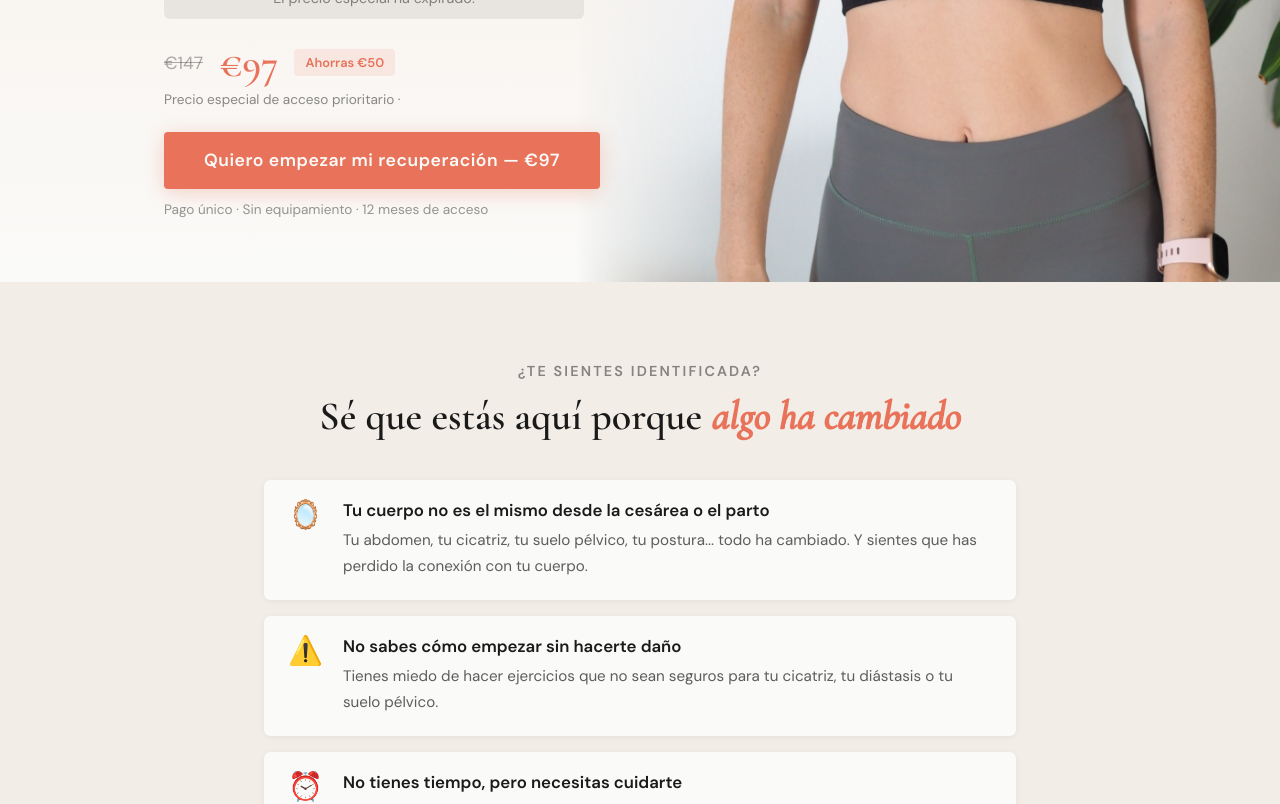
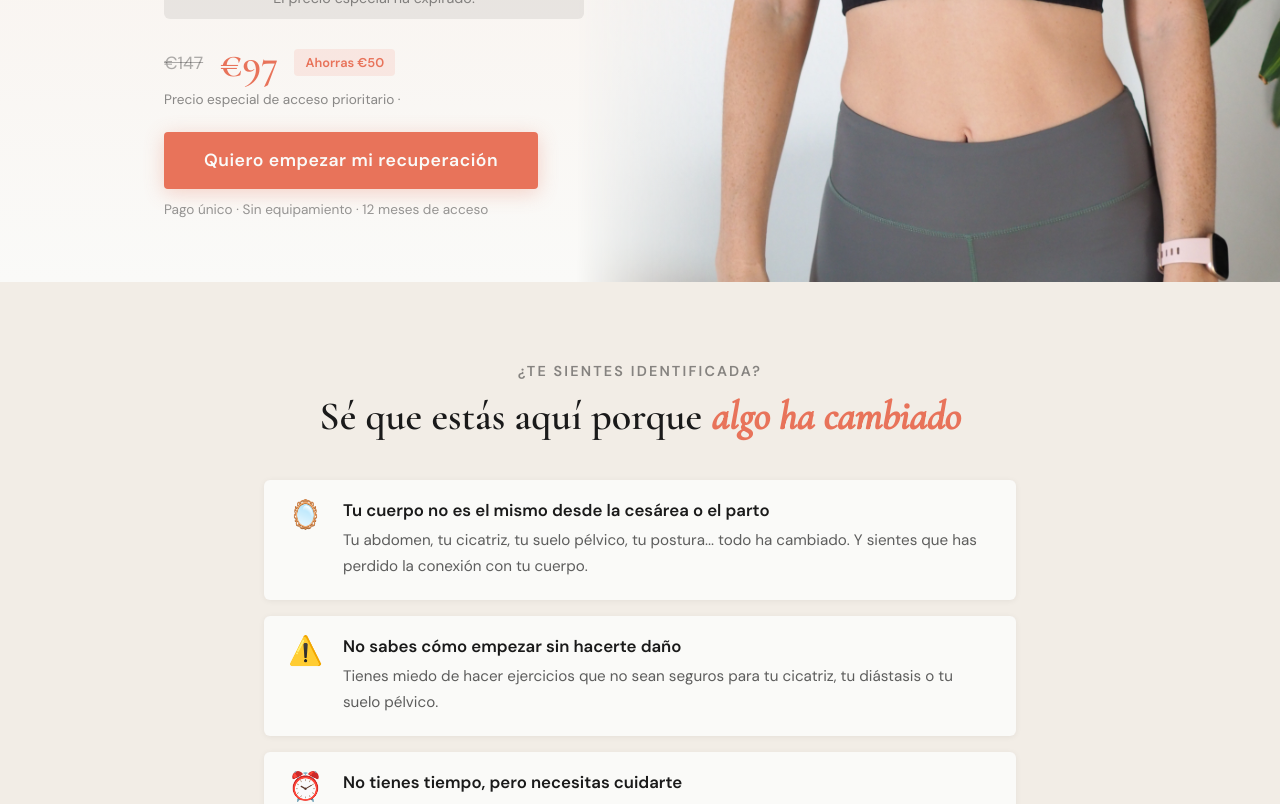
Before and after one commit to susanaaresla-lab/esencial-susana, a React (Create React App) app: page /acceso-prioritario in a window 1280 px wide. Shown: the part 960-1764 px from the top of the page. Built offline with nearby package versions, Linux system fonts and the light colour scheme.

Commit message:
acceso prioritario limpiar expirado y resaltar pago único

```diff
--- a/src/pages/ActivateListaEsperaPage.js
+++ b/src/pages/ActivateListaEsperaPage.js
@@ -151,7 +151,7 @@ export default function ActivateListaEsperaPage() {
             </div>
             <p style={{ fontSize: '0.85rem', color: 'rgba(26,26,26,0.5)', marginBottom: '1.5rem' }}>Precio especial de acceso prioritario · </p>
             <button className="btn-coral" style={{ fontSize: '1.1rem', padding: '1.1rem 2.5rem' }} onClick={goComprar}>
-              Quiero empezar mi recuperación — €97
+              Quiero empezar mi recuperación
             </button>
             <p style={{ fontSize: '0.85rem', color: 'rgba(26,26,26,0.45)', marginTop: '0.75rem' }}>
               Pago único · Sin equipamiento · 12 meses de acceso
@@ -429,11 +429,11 @@ export default function ActivateListaEsperaPage() {
               <div style={{ marginBottom: '1.5rem' }}>
                 <span style={{ fontSize: '1.1rem', color: 'rgba(26,26,26,0.35)', textDecoration: 'line-through' }}>€147</span>
                 <div style={{ fontFamily: 'var(--serif)', fontSize: 'clamp(3rem, 8vw, 4rem)', color: 'var(--coral)', fontWeight: 600, lineHeight: 1, marginTop: '0.25rem' }}>€97</div>
-                <p style={{ fontSize: '0.9rem', color: 'rgba(26,26,26,0.45)', marginTop: '0.4rem' }}>Pago único · 12 meses de acceso · Sin suscripción</p>
+                <p style={{ fontSize: '0.9rem', color: 'rgba(26,26,26,0.45)', marginTop: '0.4rem' }}>✅ Pago único · ✅ 12 meses de acceso · ✅ Sin suscripción</p>
                 <p style={{ fontSize: '0.9rem', color: 'var(--coral)', fontWeight: 600, marginTop: '0.4rem' }}>⚡ Precio especial </p>
               </div>
               <button className="btn-coral" style={{ fontSize: '1.1rem', padding: '1.2rem 3rem', width: '100%', maxWidth: 420 }} onClick={goComprar}>
-                Quiero empezar mi recuperación — €97
+                Quiero empezar mi recuperación
               </button>
               <div style={{ display: 'flex', justifyContent: 'center', gap: '1.5rem', marginTop: '1rem', flexWrap: 'wrap' }}>
                 <span style={{ fontSize: '0.8rem', color: 'rgba(26,26,26,0.45)', display: 'flex', alignItems: 'center', gap: '0.3rem' }}><ShieldCheck size={13} /> Pago seguro</span>
```
